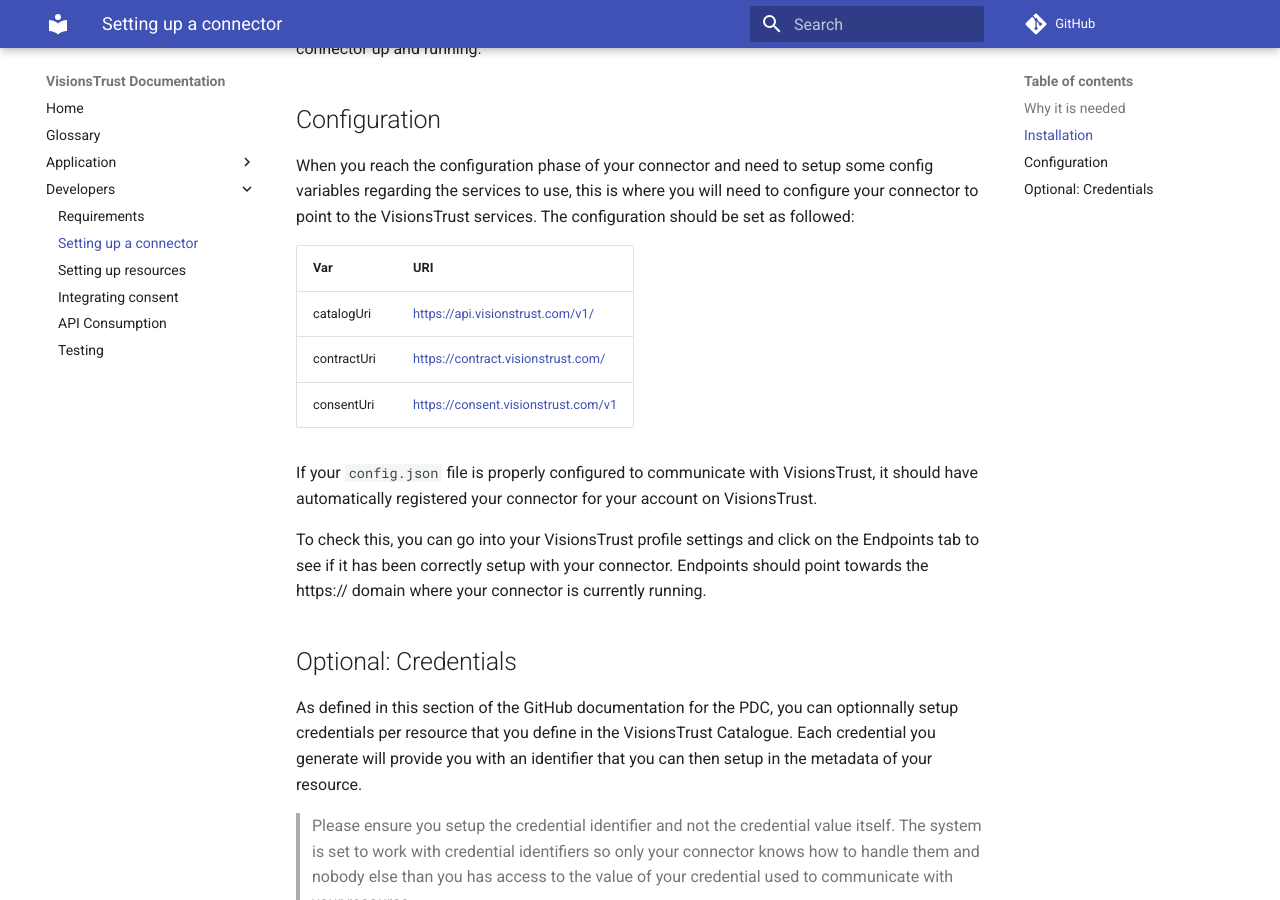
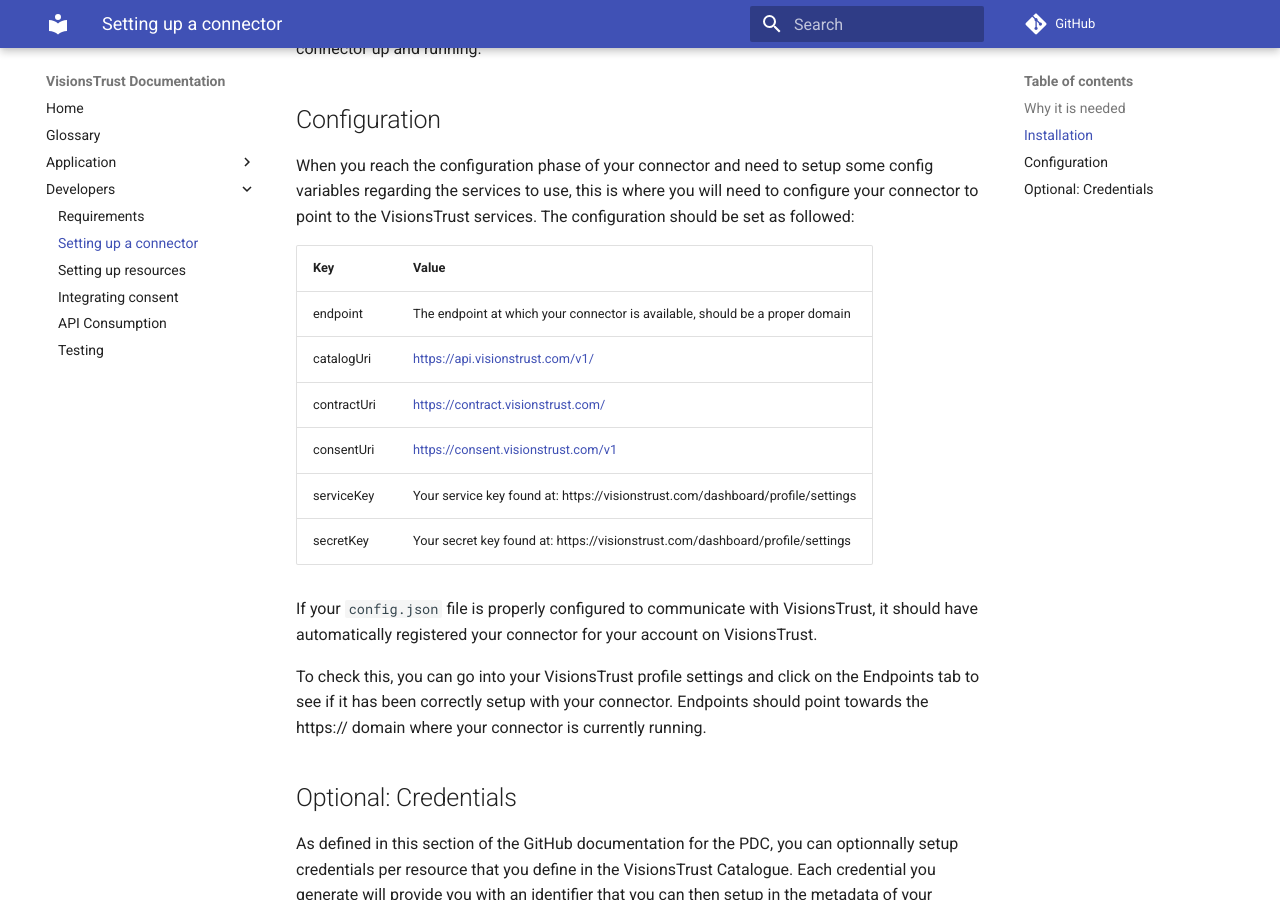
Before and after one commit to VisionsOfficial/visionstrust-docs, an MkDocs documentation site: the page built from docs/guide/setting-up-a-connector.md, in a window 1280 px wide and 900 px high, scrolled down 927 px. Built offline with MkDocs 1.6.1 and Material for MkDocs 9.7.7, drawn with Linux system fonts in a browser that asks for light colours; comment, search, counter and statistics services are not loaded.

Commit message:
docs: add missing key:value pairs to config

```diff
--- a/docs/guide/setting-up-a-connector.md
+++ b/docs/guide/setting-up-a-connector.md
@@ -20,11 +20,14 @@ To install the PDC, please follow the README file defined in the [Prometheus-X D
 
 When you reach the configuration phase of your connector and need to setup some config variables regarding the services to use, this is where you will need to configure your connector to point to the VisionsTrust services. The configuration should be set as followed:
 
-| Var | URI |
+| Key | Value |
 | --- | --- |
+| endpoint | The endpoint at which your connector is available, should be a proper domain
 | catalogUri | [https://api.visionstrust.com/v1/](https://api.visionstrust.com/v1/) |
 | contractUri | [https://contract.visionstrust.com/](https://contract.visionstrust.com/) |
 | consentUri | [https://consent.visionstrust.com/v1](https://consent.visionstrust.com/v1) |
+| serviceKey | Your service key found at: https://visionstrust.com/dashboard/profile/settings
+| secretKey | Your secret key found at: https://visionstrust.com/dashboard/profile/settings
 
 If your `config.json` file is properly configured to communicate with VisionsTrust, it should have automatically registered your connector for your account on VisionsTrust.
 
```
